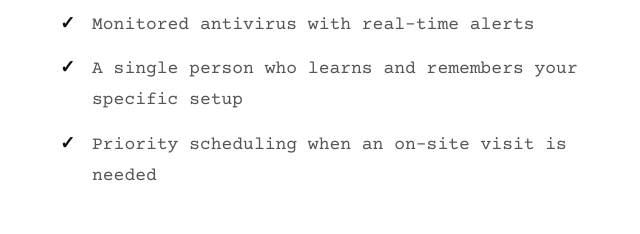
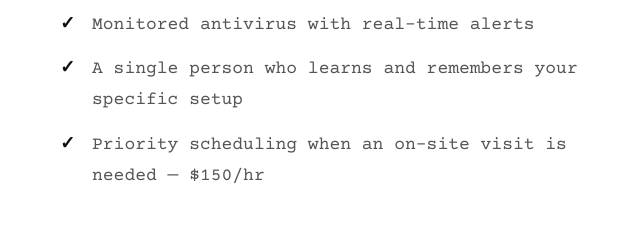
Before and after one commit to tenacityit/website, a plain HTML site: page index.html in a window 1280 px wide. Shown: the part 2483-2717 px from the top of the page, 150-790 px from the left. Drawn offline with nearby package versions, Linux system fonts and the light colour scheme.

Commit message:
Add $150/hr on-site rate to priority scheduling feature
Co-Authored-By: Claude Sonnet 4.6 <noreply@anthropic.com>

```diff
--- a/index.html
+++ b/index.html
@@ -504,7 +504,7 @@
       <li>Automated file backup for your devices</li>
       <li>Monitored antivirus with real-time alerts</li>
       <li>A single person who learns and remembers your specific setup</li>
-      <li>Priority scheduling when an on-site visit is needed</li>
+      <li>Priority scheduling when an on-site visit is needed &mdash; $150/hr</li>
     </ul>
     <a href="#contact" class="btn btn-filled">Start the Conversation</a>
     <p class="offer-note">Not sure yet? Call or email. No pitch, no pressure &mdash; just an honest conversation about whether it makes sense.</p>
```
